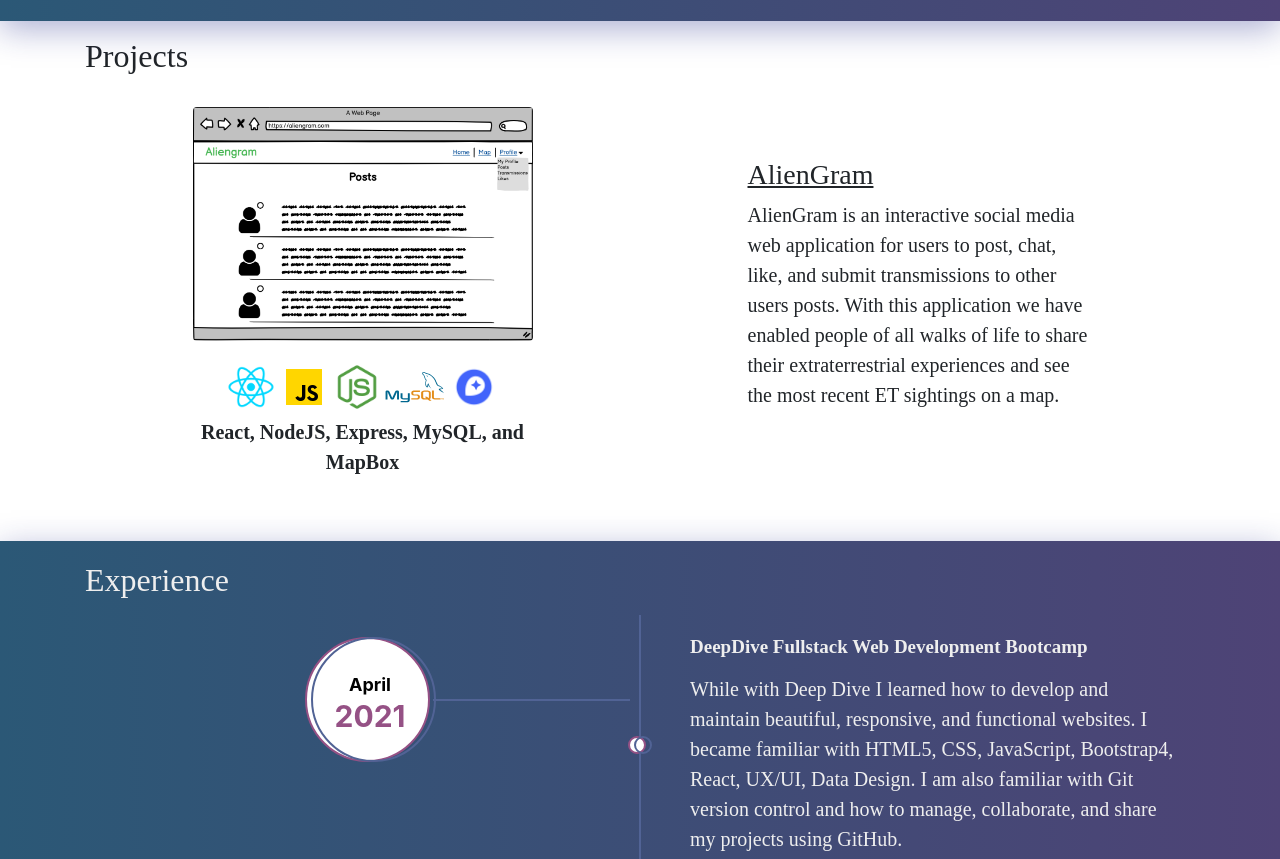
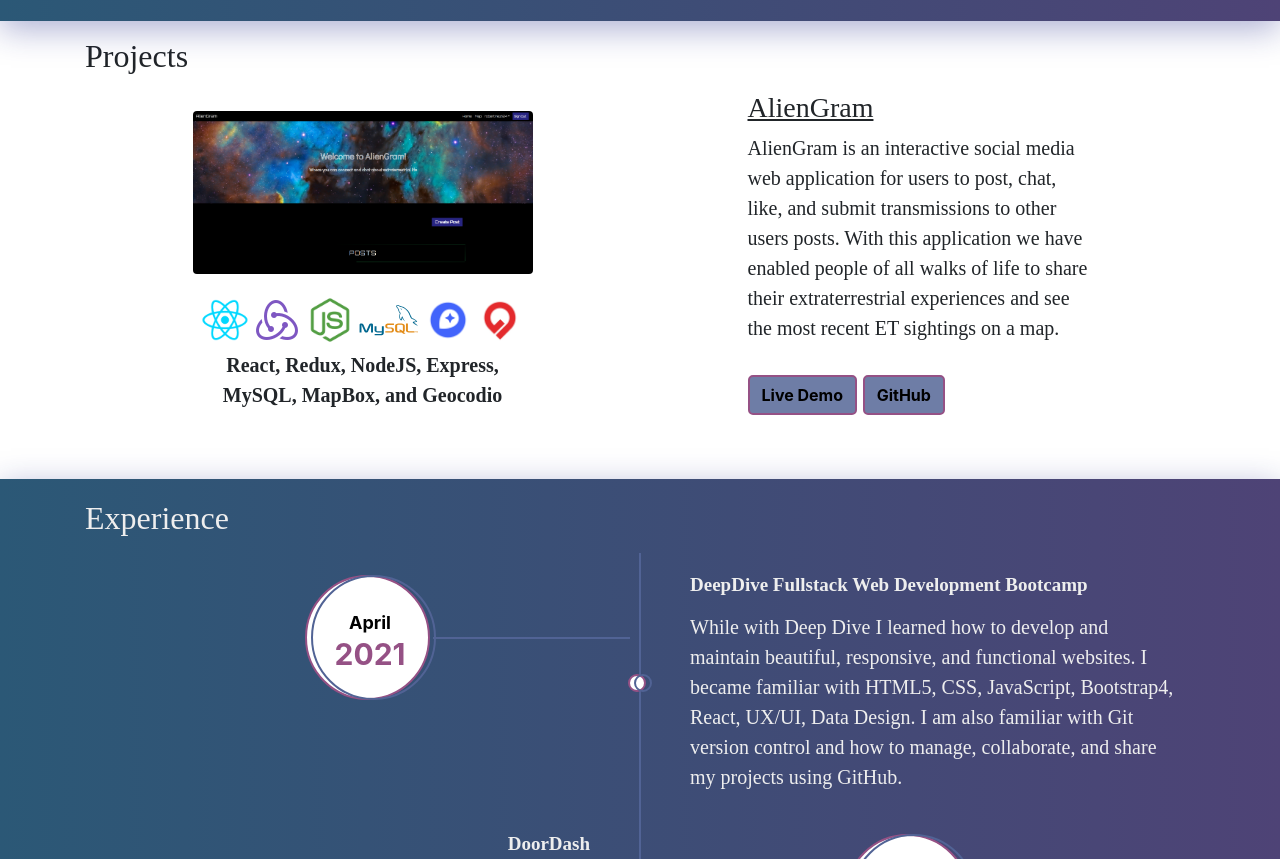
Before and after one commit to robert-inez/my-pwp-robert-inez, a plain HTML site: page public_html/index.html in a window 1280 px wide. Shown: the part 953-1812 px from the top of the page. Drawn offline with nearby package versions, Linux system fonts and the light colour scheme; some packages are replaced by stand-ins of ours; a script that the page names is missing; a web font is replaced by a local one.

Commit message:
added aliengram link

```diff
--- a/public_html/css/style.css
+++ b/public_html/css/style.css
@@ -149,6 +149,11 @@ body p, ul li{
 .icon-mysql {
     height: 60px;
     width: 60px;
+    }
+
+.icon-geo {
+    height: 60px;
+    width: 100px;
     }
 
 figcaption {
--- a/public_html/index.html
+++ b/public_html/index.html
@@ -129,20 +129,24 @@
 	<div class="row m-md-auto justify-content-center pb-5">
 		<div class="col-md-4 m-auto projects-img">
 			<figure>
-				<img class="my-3 img-fluid rounded" src="./img/aliengram-filler.png" alt="AlienGram Wireframe"/>
+				<img class="my-3 img-fluid rounded" src="./img/AlienGram.png" alt="AlienGram Wireframe"/>
 				<figcaption class="text-center">
 					<img class="img-fluid icon" src="img/icons/iconfinder_React.js_logo_1174949.png" alt="React Icon"/>
-					<img class="img-fluid icon" src="img/icons/icons8-javascript-48.png" alt="JavaScript Icon"/>
+					<img class="img-fluid icon" src="img/icons/icons8-redux-48.png" alt="Redux Icon"/>
 					<img class="img-fluid icon" src="img/icons/iconfinder_233_Node_Js_logo_4375017.png" alt="NodeJS Icon"/>
 					<img class="img-fluid icon-mysql" src="img/icons/iconfinder_MySQL_1012821.svg" alt="MySQL Icon"/>
 					<img class="img-fluid icon" src="img/icons/mapbox-icon.png" alt="MapBox Icon"/>
-					<p>React, NodeJS, Express, MySQL, and MapBox</p>
+					<img class="img-fluid icon" src="img/icons/geocodio.jpeg" alt="Geocodio Icon"/>
+					<p>React, Redux, NodeJS, Express, MySQL, MapBox, and Geocodio</p>
 				</figcaption>
 			</figure>
 		</div>
 		<div class="col-md-4 m-auto projects-content">
 			<h3>AlienGram</h3>
 			<p>AlienGram is an interactive social media web application for users to post, chat, like, and submit transmissions to other users posts. With this application we have enabled people of all walks of life to share their extraterrestrial experiences and see the most recent ET sightings on a map.</p>
+			<button onclick="location.href='http://bit.ly/aliengram'" type="button" class="btn submit my-3 .dark">Live
+																				Demo</button>
+			<button onclick="location.href='https://github.com/now-in-orbit/alien-gram'" type="button" class="btn submit my-3 .dark">GitHub</button>
 		</div>
 	</div>
 <!--	<hr>-->
@@ -264,7 +268,7 @@
 <footer>
 	<div class="pagebreak py-md-3">
 		<div class="container-fluid">
-			<div class="row justify-content-center text-center">
+			<div class="row justify-content-center text-center py-4">
 				<div class="col-md-2 py-sm-4">
 					<figure>
 						<a href="https://github.com/Rinez71">
```
Also changed, not shown: public_html/img/AlienGram.png (added), public_html/img/icons/geocodio.jpeg (added), public_html/img/icons/icons8-redux-48.png (added).
